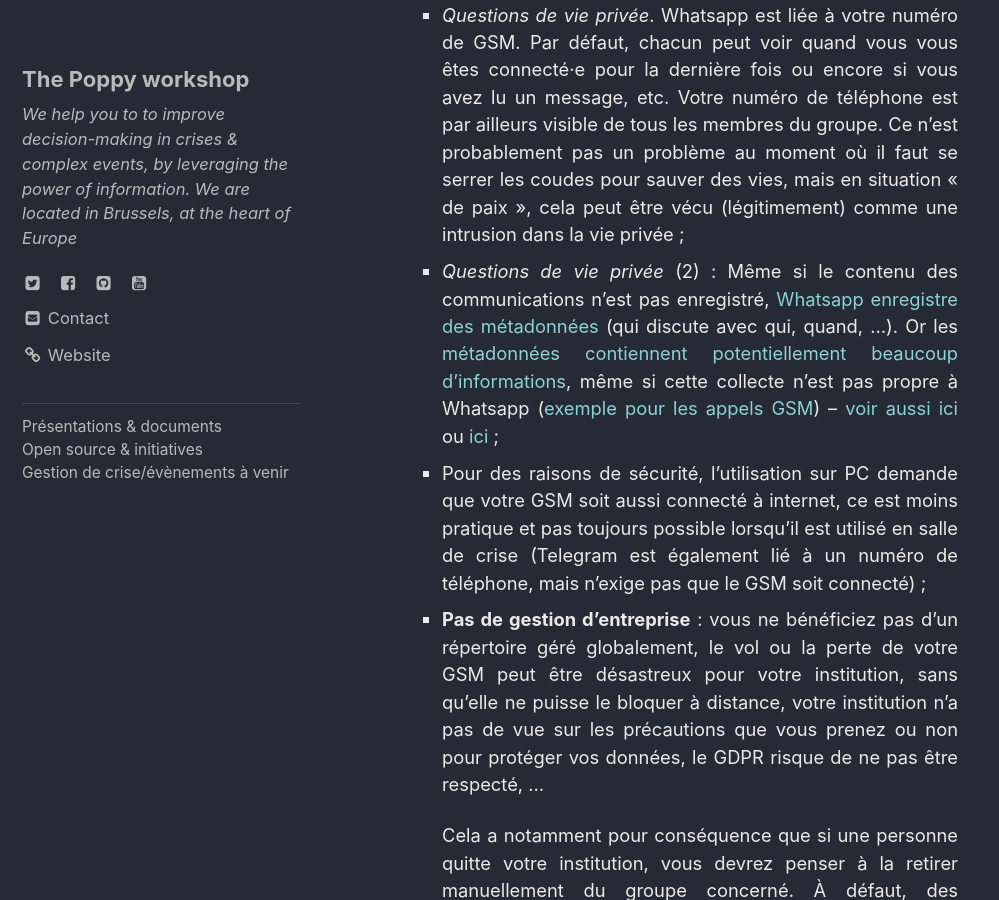
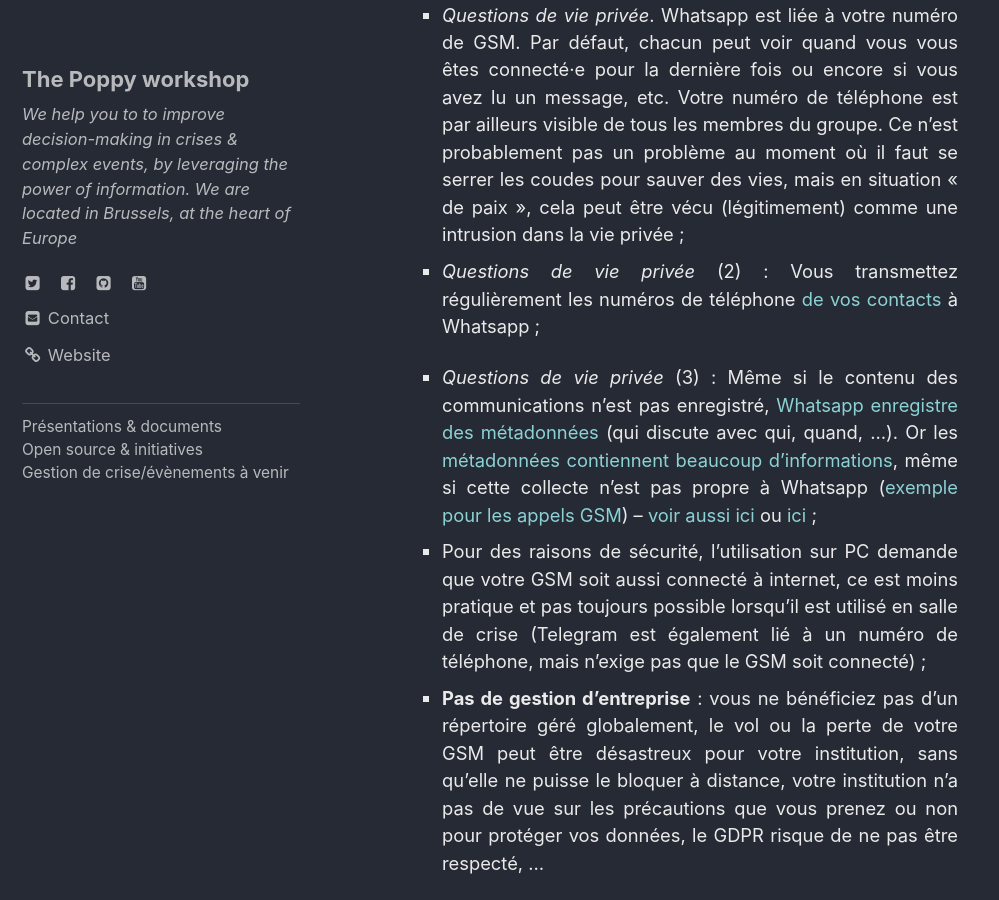
Before and after one commit to ccloquet/ccloquet.github.io, a Jekyll site: the page built from _posts/2019-01-29-Whatsapp.md, in a window 1280 px wide and 900 px high, scrolled down 3669 px. Shown: the whole window, without its empty margins (0-999 px from the left). Built offline with Jekyll 4.4.1, drawn with Linux system fonts in a browser that asks for light colours; cached includes are drawn as plain includes.

Commit message:
Update 2019-01-29-Whatsapp.md

```diff
--- a/_posts/2019-01-29-Whatsapp.md
+++ b/_posts/2019-01-29-Whatsapp.md
@@ -48,7 +48,9 @@ Pour commencer, un petit détour par quelques critères guidant le choix des moy
 
   - **Con's**
     - *Questions de vie privée*. Whatsapp est liée à votre numéro de GSM. Par défaut, chacun peut voir quand vous vous êtes connecté·e pour la dernière fois ou encore si vous avez lu un message, etc. Votre numéro de téléphone est par ailleurs visible de tous les membres du groupe. Ce n'est probablement pas un problème au moment où il faut se serrer les coudes pour sauver des vies, mais en situation « de paix », cela peut être vécu (légitimement) comme une intrusion dans la vie privée ;
-    - *Questions de vie privée* (2) : Même si le contenu des communications n'est pas enregistré, [Whatsapp enregistre  des métadonnées](https://fossbytes.com/whatsapp-chats-collect-data-metadata/) (qui discute avec qui, quand, ...). Or les [métadonnées contiennent potentiellement beaucoup d'informations](https://fossbytes.com/whatsapp-chats-collect-data-metadata/), même si cette collecte n'est pas propre à Whatsapp ([exemple pour les appels GSM](https://www.nature.com/articles/srep01376)) -- [voir aussi ici](https://www.forbes.com/sites/thomasbrewster/2017/01/22/whatsapp-facebook-backdoor-government-data-request/#1cc72b1d1030) ou [ici](https://www.researchgate.net/publication/312778290_WhatsApp_security_and_role_of_metadata_in_preserving_privacy) ;
+    - *Questions de vie privée* (2) : Vous transmettez régulièrement les numéros de téléphone [de vos contacts](https://www.whatsapp.com/legal/#terms-of-service) à Whatsapp ;
+
+    - *Questions de vie privée* (3) : Même si le contenu des communications n'est pas enregistré, [Whatsapp enregistre  des métadonnées](https://fossbytes.com/whatsapp-chats-collect-data-metadata/) (qui discute avec qui, quand, ...). Or les [métadonnées contiennent beaucoup d'informations](https://fossbytes.com/whatsapp-chats-collect-data-metadata/), même si cette collecte n'est pas propre à Whatsapp ([exemple pour les appels GSM](https://www.nature.com/articles/srep01376)) -- [voir aussi ici](https://www.forbes.com/sites/thomasbrewster/2017/01/22/whatsapp-facebook-backdoor-government-data-request/#1cc72b1d1030) ou [ici](https://www.researchgate.net/publication/312778290_WhatsApp_security_and_role_of_metadata_in_preserving_privacy) ;
     - Pour des raisons de sécurité, l'utilisation sur PC demande que votre GSM soit aussi connecté à internet, ce est moins pratique et pas toujours possible lorsqu'il est utilisé en salle de crise (Telegram est également lié à un numéro de téléphone, mais n'exige pas que le GSM soit connecté) ;
     - **Pas de gestion d'entreprise** : vous ne bénéficiez pas d'un répertoire géré globalement, le vol ou la perte de votre GSM peut être désastreux pour votre institution, sans qu'elle ne puisse le bloquer à distance, votre institution n'a pas de vue sur les précautions que vous prenez ou non pour protéger vos données, le GDPR risque de ne pas être respecté, …
 
```
